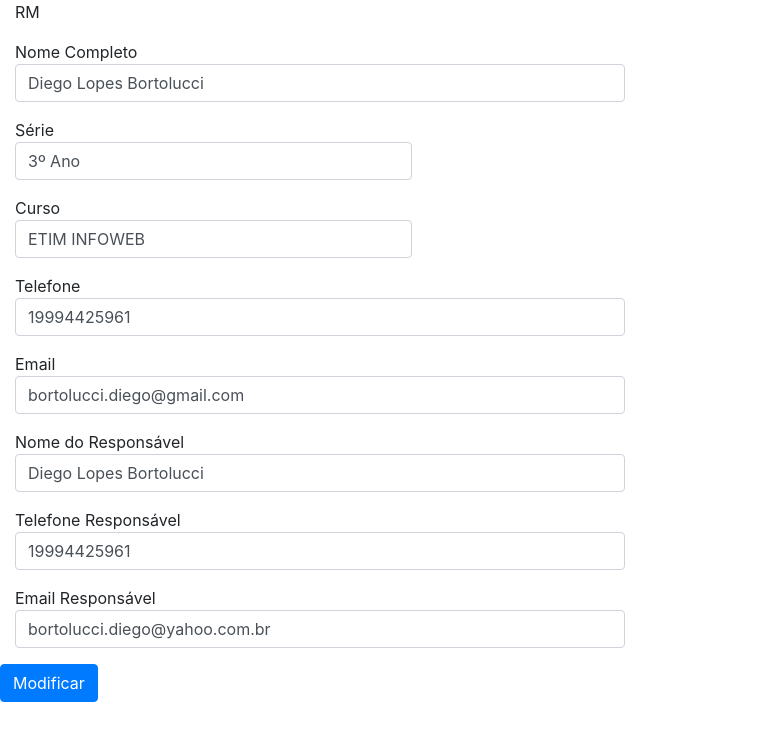
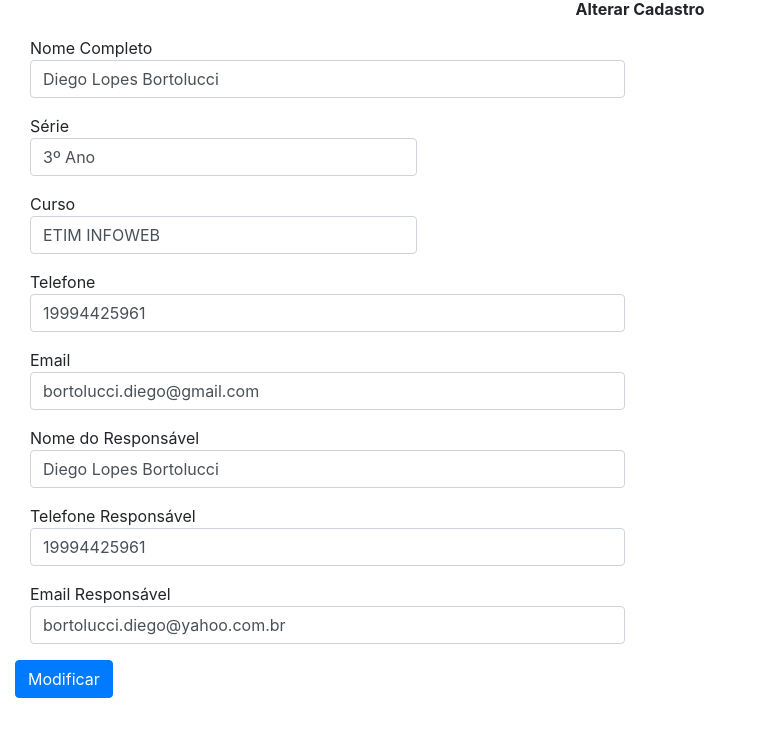
Before and after one commit to diego-bortolucci27/tcc, a PHP site: page /alterar.php?rm=18137 in a window 1280 px wide. Shown: the top 741 px of the page, without its empty margins (0-767 px from the left). Run offline with PHP 8.4, Linux system fonts and the light colour scheme; data comes from the database, SQL or seed files in the repository.

Commit message:
Foram feitas pequenas correções

```diff
--- a/alterar.php
+++ b/alterar.php
@@ -26,18 +26,16 @@
 <html lang="pt-br">
 <head>
     <meta charset="UTF-8">
-    <meta name="viewport" content="width=device-width, initial-scale=1.0">
-    <link rel="stylesheet" href="https://stackpath.bootstrapcdn.com/bootstrap/4.1.3/css/bootstrap.min.css" integrity="sha384-MCw98/SFnGE8fJT3GXwEOngsV7Zt27NXFoaoApmYm81iuXoPkFOJwJ8ERdknLPMO" crossorigin="anonymous">
-    <link rel="stylesheet" href="bootstrap/css/bootstrap.css">
-    <link rel="stylesheet" href="css/estilo.css">
-    <link rel="stylesheet" href="css/grid.css">
-    <link rel="stylesheet" href="css/reset.css">
+    <link rel="stylesheet" href="css/alterar.css">
     <title>Alterar cadastro</title>
 </head>
 <body>
+  <div class="container-fluid">
+    <center>
+      <h1 class="titulo"><b>Alterar Cadastro</b></h1>
+    </center>
     <form action="update.php" method="POST">
         <div class="form-group col-md-6">
-            <label for="nome">RM</label>
             <input type="hidden" class="form-control" id="rm" name="rm" aria-describedby="emailHelp" placeholder="EX:99999" value="<?php echo $rm; ?>">
           </div>
         <div class="form-group col-md-6">
@@ -74,7 +72,6 @@
           </div>
           <input type="submit" value="Modificar" class="btn btn-primary">
       </form>
-      </div>
-    </form>
+  </div>
 </body>
 </html>
```
